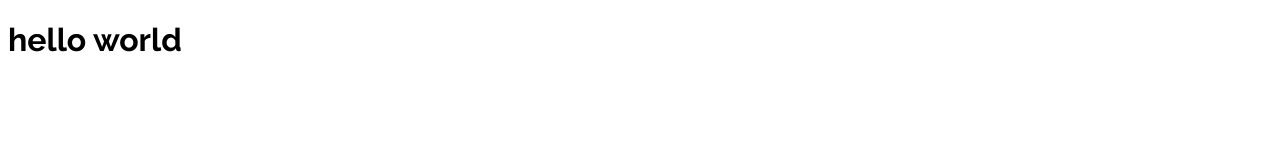
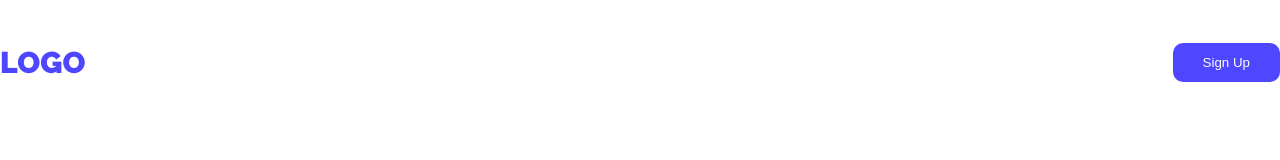
Before and after one commit to PHOYSAL/assignment-1, a plain HTML site: page index.html in a window 1280 px wide. Drawn offline with Linux system fonts and the light colour scheme.

Commit message:
navbar added

```diff
--- a/index.html
+++ b/index.html
@@ -12,6 +12,10 @@
         rel="stylesheet">
 </head>
 <body class="raleway-normal">
-    <h1>hello world</h1>
+    <!-- nav bar  -->
+     <nav>
+        <h1>LOGO</h1>
+        <a href=""><button>Sign Up</button></a>
+     </nav>
 </body>
 </html>
--- a/styles/style.css
+++ b/styles/style.css
@@ -4,3 +4,25 @@
   font-optical-sizing: auto;
   font-style: normal;
 }
+body{
+    max-width: 1440px;
+    margin: 20px auto;
+}
+nav{
+    display: flex;
+    justify-content: space-between;
+    align-items: center;
+}
+nav h1{
+    color: #4E47FF;
+    font-size: 30px;
+    font-weight: 900;
+}
+nav button{
+    background-color: #4E47FF;
+    color: white;
+    border: none;
+    border-radius: 10px;
+    padding: 12px 30px;
+    cursor: pointer;
+}
```
